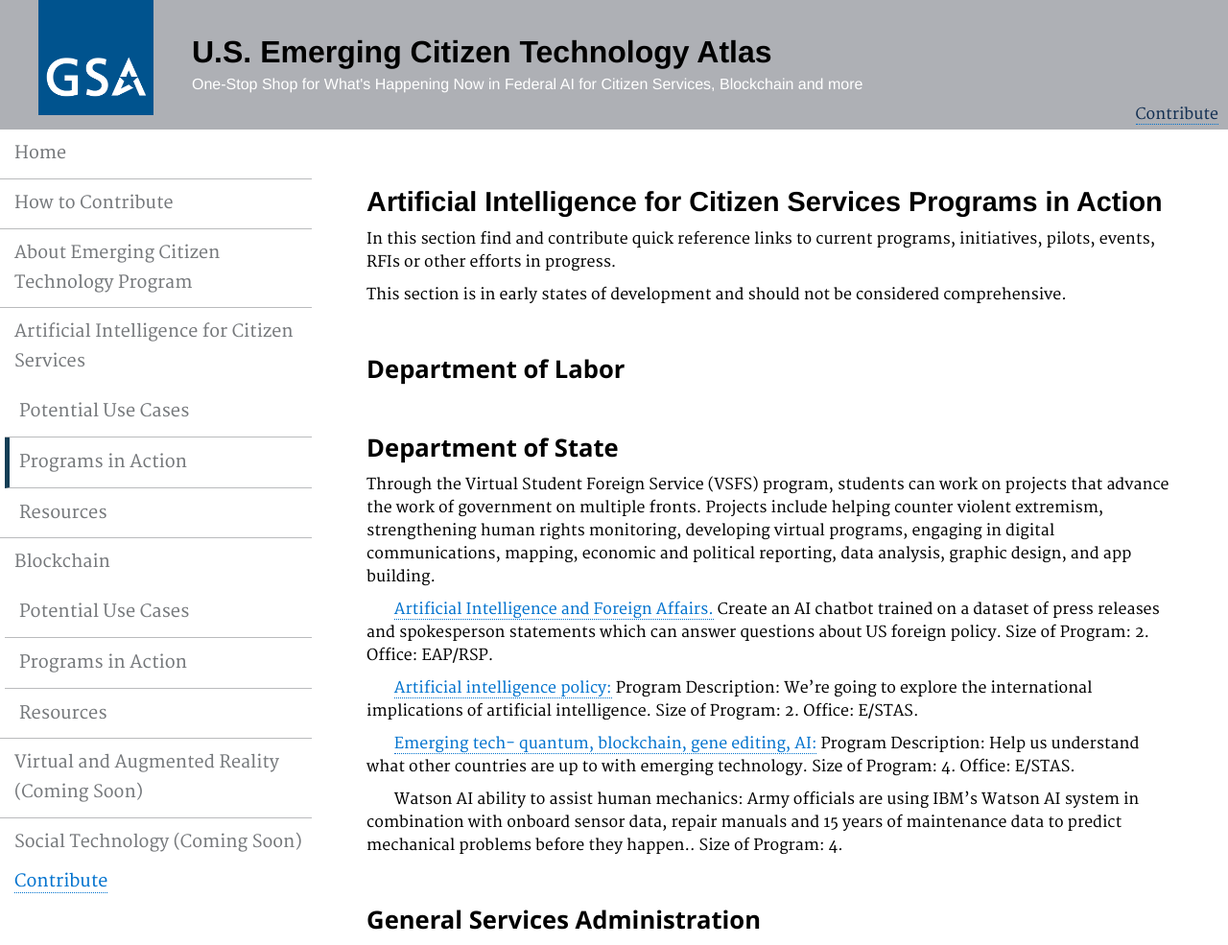
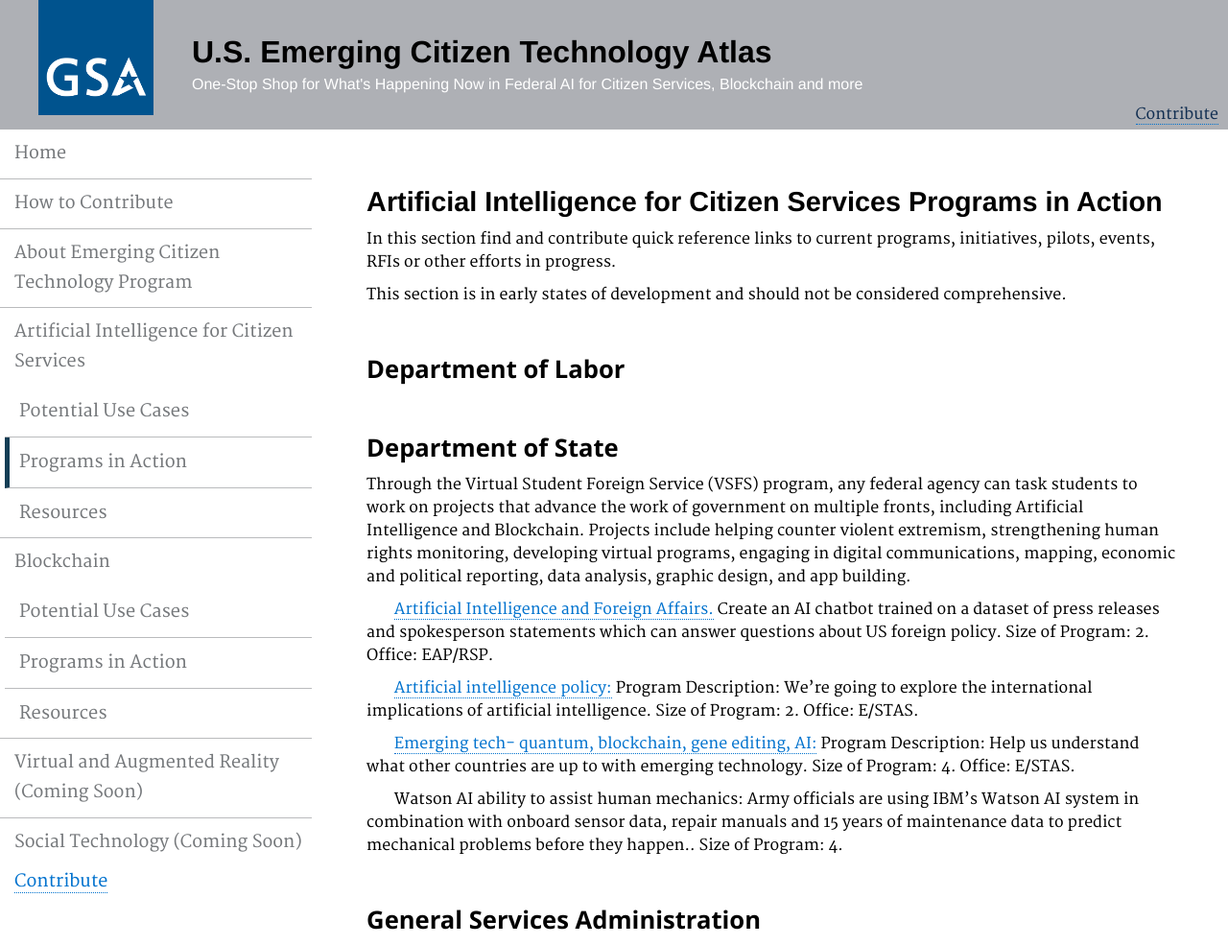
Before and after one commit to GSA/emerging-technology-atlas, a Jekyll site: the page built from pages/artificial-intelligence-programs.md, in a window 1280 px wide. Shown: the whole page at 96% size. Built offline with Jekyll 4.4.1, drawn with Linux system fonts in a browser that asks for light colours.

Commit message:
Update artificial-intelligence-programs.md

```diff
--- a/pages/artificial-intelligence-programs.md
+++ b/pages/artificial-intelligence-programs.md
@@ -14,7 +14,7 @@ description: ""
 ### Department of Labor
 
 ### Department of State
-Through the Virtual Student Foreign Service (VSFS) program, students can work on projects that advance the work of government on multiple fronts. Projects include helping counter violent extremism, strengthening human rights monitoring, developing virtual programs, engaging in digital communications, mapping, economic and political reporting, data analysis, graphic design, and app building.
+Through the Virtual Student Foreign Service (VSFS) program, any federal agency can task students to work on projects that advance the work of government on multiple fronts, including Artificial Intelligence and Blockchain. Projects include helping counter violent extremism, strengthening human rights monitoring, developing virtual programs, engaging in digital communications, mapping, economic and political reporting, data analysis, graphic design, and app building.
 
 &nbsp;&nbsp;&nbsp;&nbsp;&nbsp;&nbsp; <a href="https://vsfs.state.gov/projects/view/128">Artificial Intelligence and Foreign Affairs.</a> Create an AI chatbot trained on a dataset of press releases and spokesperson statements which can answer questions about US foreign policy. Size of Program: 2. Office: EAP/RSP.
 
```
